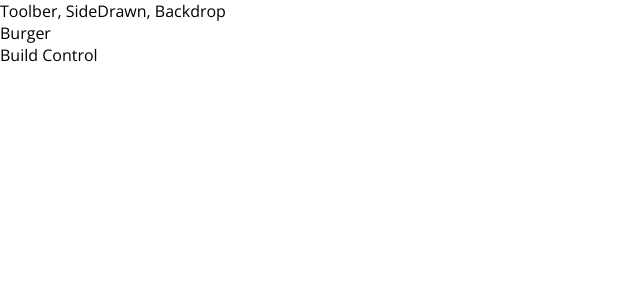
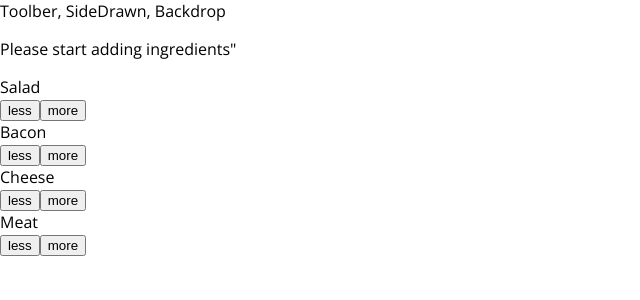
Before and after one commit to KaziMotiour/Burger-Builder-with-React-and-Redux, a React app in the folder burger_builder/: page / in a window 1280 px wide. Shown: the top 300 px of the page, without its empty margins (0-640 px from the left). Built offline with nearby package versions, Linux system fonts and the light colour scheme.

Commit message:
Burger Ingrediant added

```diff
--- a/burger_builder/package.json
+++ b/burger_builder/package.json
@@ -44,6 +44,7 @@
     "postcss-normalize": "8.0.1",
     "postcss-preset-env": "6.7.0",
     "postcss-safe-parser": "4.0.1",
+    "prop-types": "^15.7.2",
     "react": "^16.13.1",
     "react-app-polyfill": "^1.0.6",
     "react-dev-utils": "^10.2.1",
--- /dev/null
+++ b/burger_builder/src/components/Burger/BuildControls/BuildControl/BuildControl.css
@@ -0,0 +1,56 @@
+.BuildControl {
+    display: flex;
+    justify-content: space-between;
+    align-items: center;
+    margin: 5px 0;
+}
+
+.BuildControl button {
+    display: block;
+    font: inherit;
+    padding: 5px;
+    margin: 0 5px;
+    width: 80px;
+    border: 1px solid #AA6817;
+    cursor: pointer;
+    outline: none;
+}
+
+.BuildControl button:disabled {
+    background-color: #AC9980;
+    border: 1px solid #7E7365;
+    color: #ccc;
+    cursor: default;
+}
+
+.BuildControl button:hover:disabled {
+    background-color: #AC9980;
+    color: #ccc;
+    cursor: not-allowed;
+}
+
+.Label {
+    padding: 10px;
+    font-weight: bold;
+    width: 80px;
+}
+
+.BuildControl .Less {
+    background-color: #D39952;
+    color: white;
+}
+
+.BuildControl .More {
+    background-color: #8F5E1E;
+    color: white;
+}
+
+.BuildControl .Less:hover, .BuildControl .Less:active {
+    background-color: #DAA972;
+    color: white;
+}
+
+.BuildControl .More:hover,.BuildControl .More:active {
+    background-color: #99703F;
+    color: white;
+}
--- /dev/null
+++ b/burger_builder/src/components/Burger/BuildControls/BuildControl/BuildControl.js
@@ -0,0 +1,13 @@
+import React from 'react'
+import CSS from './BuildControl.css'
+
+const buildControl = props =>{
+
+    return (
+        <div className={CSS.BuildControl}>
+        <div className={CSS.Label}>{props.label}</div>
+        <button onClick={()=> props.removeIngredients(props.type)} className={CSS.Less}>less</button>
+        <button onClick={()=> props.addIngredients(props.type)} className={CSS.More }>more</button>
+    </div>
+    )}
+export default buildControl
--- /dev/null
+++ b/burger_builder/src/components/Burger/BuildControls/BuildControls.css
@@ -0,0 +1,10 @@
+.BuildControls{
+    width: 100%;
+    background-color: #CF8F2E;
+    display: flex;
+    flex-flow: column;
+    align-items: center;
+    box-shadow: 0  2px 1px #ccc;
+    margin:auto;
+    padding: 10px;
+}
--- /dev/null
+++ b/burger_builder/src/components/Burger/BuildControls/BuildControls.js
@@ -0,0 +1,23 @@
+import React from 'react'
+import CSS from './BuildControls.css'
+import BuildControl from './BuildControl/BuildControl'
+
+const controls =[
+    {label: 'Salad', type:'salad'},
+    {label: 'Bacon', type:'bacon'},
+    {label: 'Cheese', type:'cheese'},
+    {label: 'Meat', type:'meat'},
+
+]
+
+const buildControls = (props) =>(
+    <div className={CSS.BuildControls}>
+        {controls.map(ctrl =>(
+            <BuildControl addIngredients={props.addIngredients}
+            removeIngredients={props.removeIngredients}
+            key={ctrl.label} label={ctrl.label} type={ctrl.type}/>
+        ))}
+    </div>
+)
+
+export default buildControls
--- /dev/null
+++ b/burger_builder/src/components/Burger/Burger.css
@@ -0,0 +1,32 @@
+.Burger{
+    width:100%;
+    margin:auto;
+    height: 250px;
+    /* overflow: scroll; */
+    text-align: center;
+    font-weight: bold;
+    font-size: 1.2rem;
+}
+
+
+@media(min-width:500px) and (min-width:400px){
+    .Burger{
+        width: 350px;
+        height: 300px;
+    }
+}
+
+@media(min-width:500px) and (min-width:401px){
+    .Burger{
+        width: 450px;
+        height: 400px;
+    }
+}
+
+
+@media(min-width:1000px) and (min-width:700px){
+    .Burger{
+        width: 700px;
+        height: 600px;
+    }
+}
--- a/burger_builder/src/components/Burger/Burger.js
+++ b/burger_builder/src/components/Burger/Burger.js
@@ -0,0 +1,33 @@
+import React from 'react'
+import CSS from './Burger.css'
+import BurgerIngredient from './BurgerIngredient/BurgerIngredient'
+import BurgerBuilder from '../../containers/BurgerBuilder/BurgerBuilder'
+
+const burger = props =>{
+
+    let transformIngredients = Object.keys(props.ingredients).map(igkey =>{
+        return [...Array(props.ingredients[igkey])].map((_, i) =>{
+            return <BurgerIngredient key={igkey+i} type={igkey} />
+        })
+ }).reduce((arr, stateEl) =>{
+
+     return arr.concat(stateEl)
+ },)
+
+ if(transformIngredients.length ===0){
+     transformIngredients=<p>Please start adding ingredients"</p>
+ }
+// console.log(transformIngredients.length)
+
+
+    return(
+        <div className={CSS.Burger}>
+            <BurgerIngredient type="bread-top"/>
+            {transformIngredients}
+            <BurgerIngredient type="bread-bottom"/>
+
+        </div>
+    )
+}
+
+export default burger
--- a/burger_builder/src/components/Burger/BurgerIngredient/BurgerIngredient.js
+++ b/burger_builder/src/components/Burger/BurgerIngredient/BurgerIngredient.js
@@ -1,9 +1,10 @@
 import React from 'react'
 import CSS from './BurgerIngredient.css'
+import PropTypes from 'prop-types'
 
 const BugerIngredient = props =>{
 
-    let bugerIngredient = null;
+    let ingredient = null;
 
     switch(props.type){
         case('bread-bottom'):
@@ -19,26 +20,25 @@
         case('meat'):
             ingredient = <div className={CSS.Meat}></div>
             break;
-        case('Cheese'):
+        case('cheese'):
             ingredient = <div className={CSS.Cheese}></div>
             break;
-        case('Salad'):
+        case('salad'):
             ingredient = <div className={CSS.Salad}></div>
             break;
-        case('Bacon'):
+        case('bacon'):
             ingredient = <div className={CSS.Bacon}></div>
             break;
         default:
             ingredient = null
+
+
+    }
     return ingredient
 
+    BugerIngredient.propTypes = {
+        type: PropTypes.string.isRequired
     }
+}
 
-
-
-    return(
-        <div>
-
-        </div>
-    )
-}
+export default BugerIngredient
--- a/burger_builder/src/containers/BurgerBuilder/BurgerBuilder.js
+++ b/burger_builder/src/containers/BurgerBuilder/BurgerBuilder.js
@@ -1,11 +1,64 @@
 import React, {Component} from 'react'
+import Burger from '../../components/Burger/Burger'
+import BuildControls from '../../components/Burger/BuildControls/BuildControls'
+import BuildControl from '../../components/Burger/BuildControls/BuildControl/BuildControl'
+import { types } from '@babel/core'
 
 class BurgerBuilder extends Component{
+
+    state = {
+        ingredients:{
+            salad: 0,
+            bacon: 0,
+            cheese: 0,
+            meat:0,
+        }
+    }
+
+    addIngredients = (types) =>{
+        console.log(types)
+
+        const oldCount = this.state.ingredients[types]
+        const updatedCount = oldCount+1
+        const updatedIngredients = {
+            ...this.state.ingredients
+        }
+        updatedIngredients[types] = updatedCount
+
+        this.setState({
+            ingredients: updatedIngredients
+
+        })
+    }
+
+    removeIngredients = (types) =>{
+        console.log(types)
+
+        const oldCount = this.state.ingredients[types]
+        if(oldCount>0){
+        const updatedCount = oldCount-1
+        const updatedIngredients = {
+            ...this.state.ingredients
+        }
+        updatedIngredients[types] = updatedCount
+
+        this.setState({
+            ingredients: updatedIngredients
+
+        })
+    }else{
+        return null
+    }
+
+
+    }
+
+
     render(){
         return(
             <div>
-                <div>Burger</div>
-                <div>Build Control</div>
+                <Burger ingredients={this.state.ingredients}/>
+                <BuildControls addIngredients={this.addIngredients} removeIngredients={this.removeIngredients}/>
             </div>
         )
     }
```
